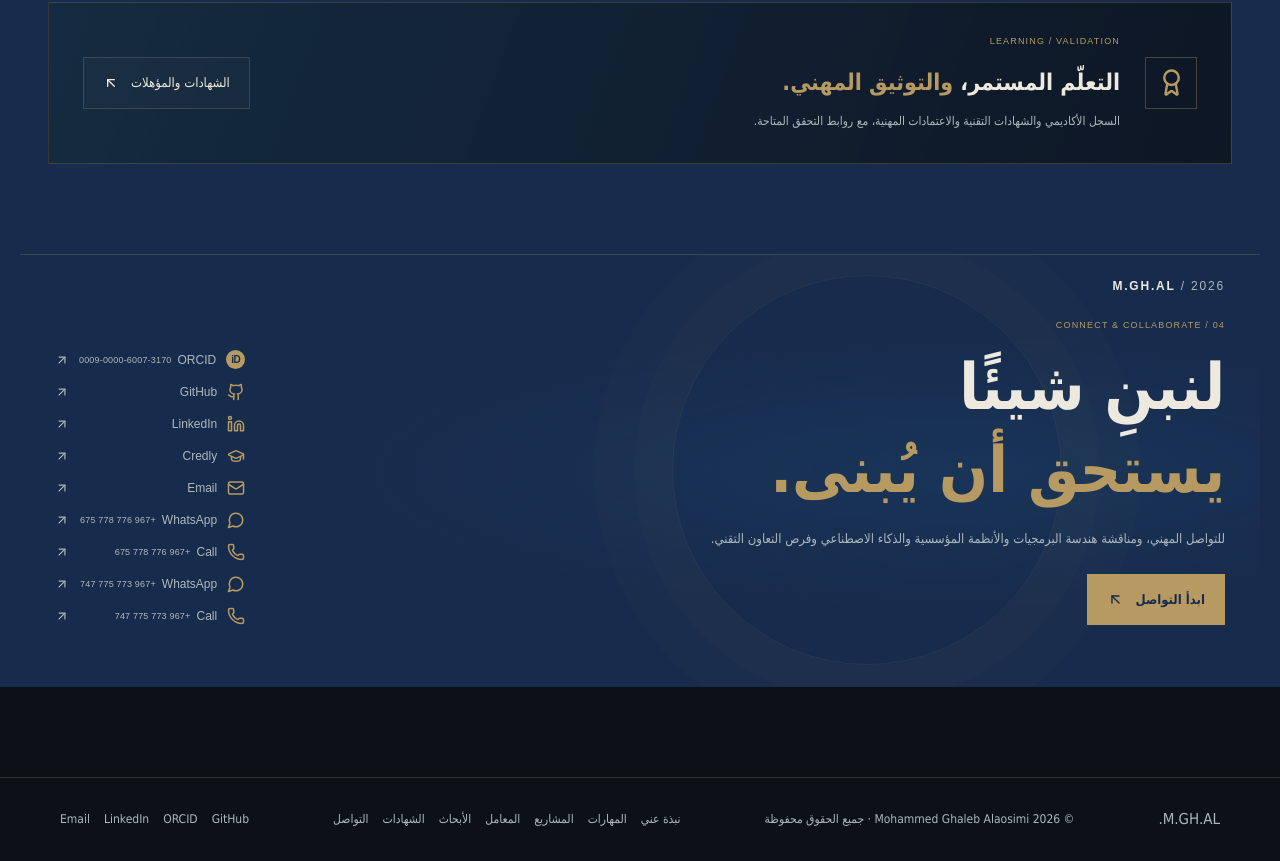
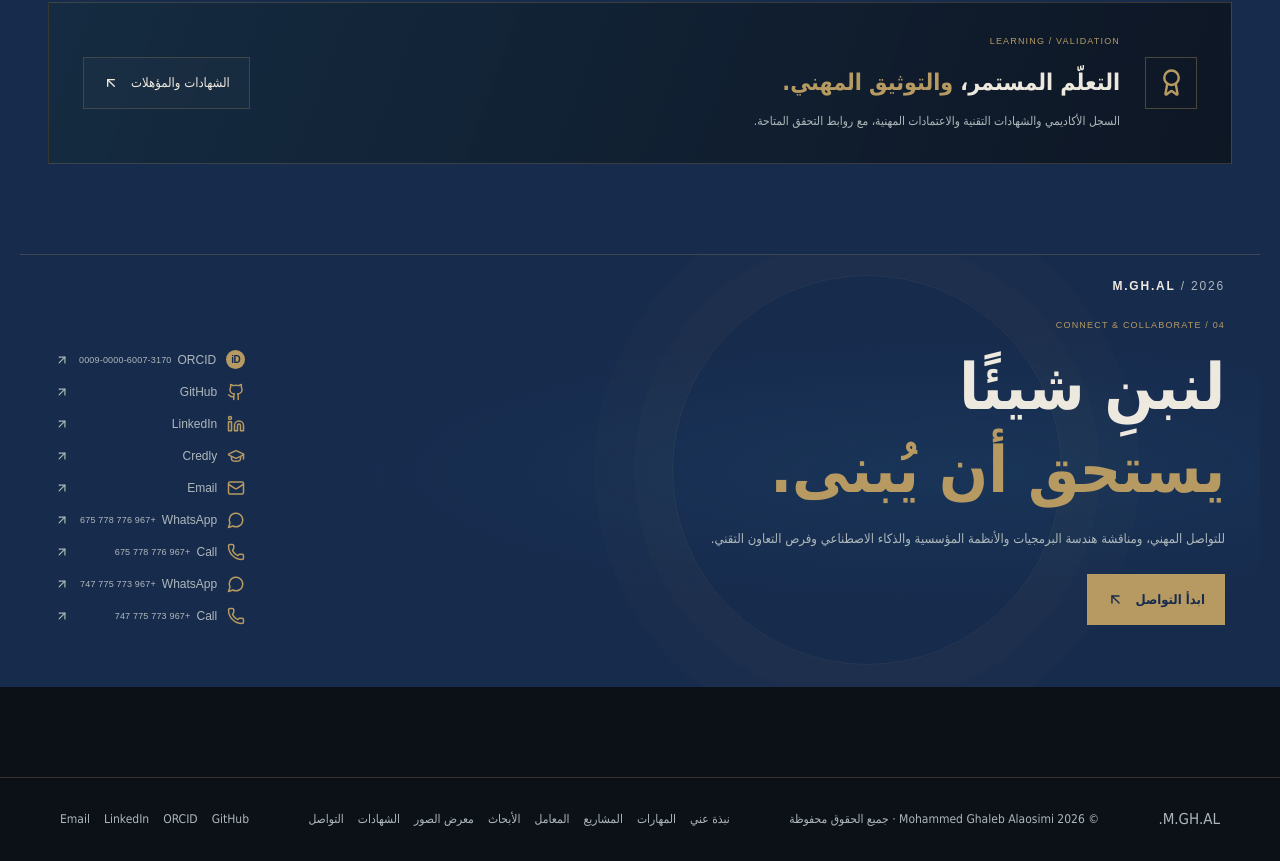
Before and after one commit to mghalaosimi-web/mghalaosimi-web, a Next.js app: page / in a window 1280 px wide. Shown: the part 4064-4925 px from the top of the page. Built offline with nearby package versions, Linux system fonts and the light colour scheme; no server answers.

Commit message:
fix(seo): add sitewide internal discovery link to photo gallery

```diff
--- a/app/layout.tsx
+++ b/app/layout.tsx
@@ -66,6 +66,7 @@ export default async function RootLayout({children}:{children:React.ReactNode})
             <a href="/projects">{isEn?'Projects':'المشاريع'}</a>
             <a href="/labs">{isEn?'Labs':'المعامل'}</a>
             <a href="/research">{isEn?'Research':'الأبحاث'}</a>
+            <a href="/photos">{isEn?'Photo Gallery':'معرض الصور'}</a>
             <a href="/credentials">{isEn?'Credentials':'الشهادات'}</a>
             <a href="/contact">{isEn?'Contact':'التواصل'}</a>
           </nav>
```
